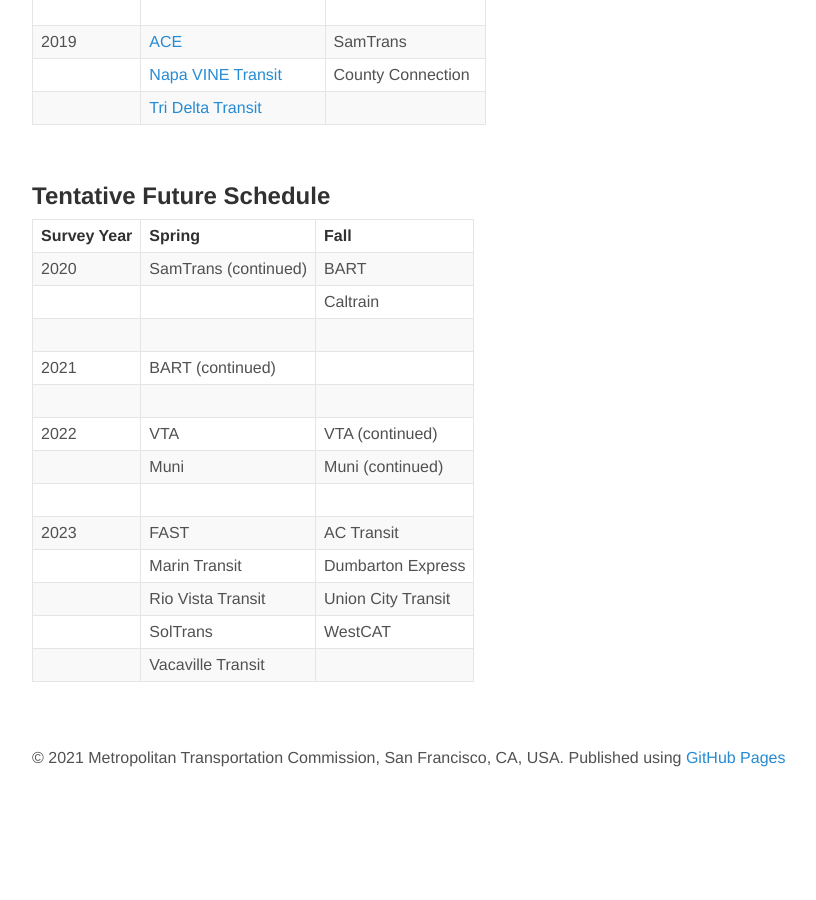
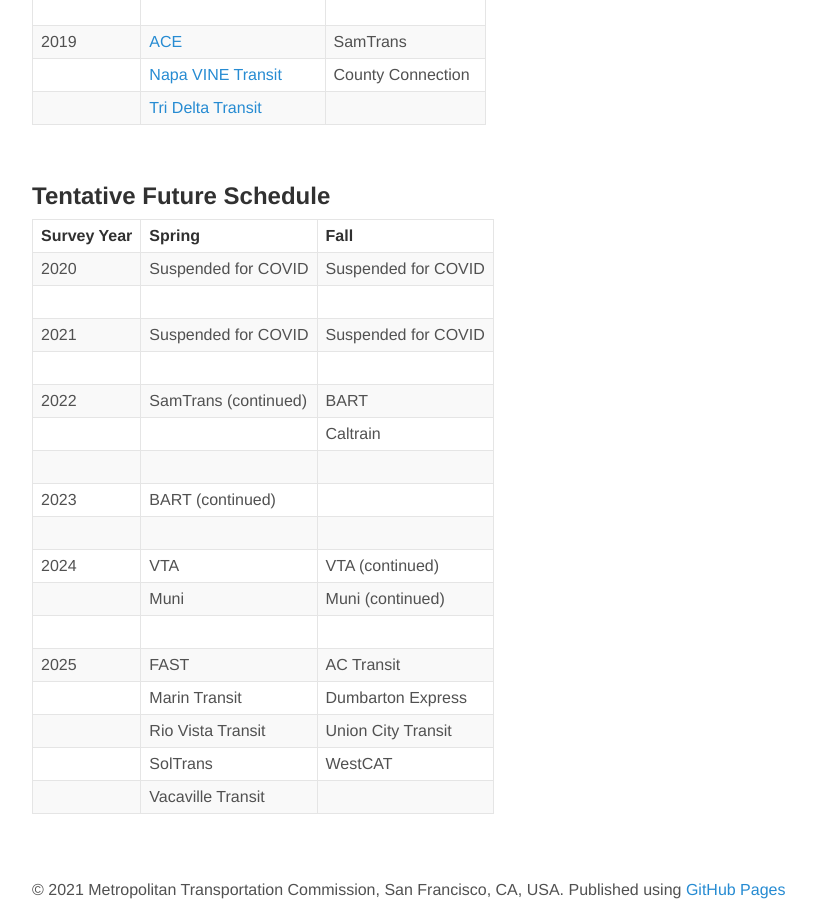
Before and after one commit to BayAreaMetro/transit-passenger-surveys, a Jekyll site: the page built from schedule.md, in a window 1280 px wide and 900 px high, scrolled down 1423 px. Shown: the whole window, without its empty margins (144-960 px from the left). Built offline with Jekyll 4.4.1, drawn with Linux system fonts in a browser that asks for light colours; nearby versions of some CDN libraries; library files that are not in the unit come from our copies; before the commit the page ends 2209 px from its top, so only the background shows below that; some of the changed text lies outside the part shown.

Commit message:
Updated schedule to reflect COVID survey downtime

```diff
--- a/schedule.md
+++ b/schedule.md
@@ -61,15 +61,19 @@
 
 | **Survey Year**                  | **Spring**             | **Fall**               |
 |:---------------------------------|:-----------------------|:-----------------------|
-| 2020                             | SamTrans (continued)   | BART       |
+| 2020                             | Suspended for COVID    | Suspended for COVID    |
+|                                  |                        |                        |
+| 2021                             | Suspended for COVID    | Suspended for COVID    |
+|                                  |                        |                        |
+| 2022                             | SamTrans (continued)   | BART                   |
 |                                  |                        | Caltrain               |
 |                                  |                        |	                     |
-| 2021                             | BART (continued)       |	                     |
+| 2023                             | BART (continued)       |	                     |
 |                                  |                        |                        |
-| 2022                             | VTA                    | VTA (continued)        |
+| 2024                             | VTA                    | VTA (continued)        |
 |                                  | Muni                   | Muni (continued)       |
 |                                  |                        |                        |
-| 2023                             | FAST                   | AC Transit             |
+| 2025                             | FAST                   | AC Transit             |
 |                                  | Marin Transit          | Dumbarton Express      |
 |                                  | Rio Vista Transit      | Union City Transit     |
 |                                  | SolTrans               | WestCAT                |
```
Also changed, not shown: other parts of schedule.md (+1 -1 lines).
